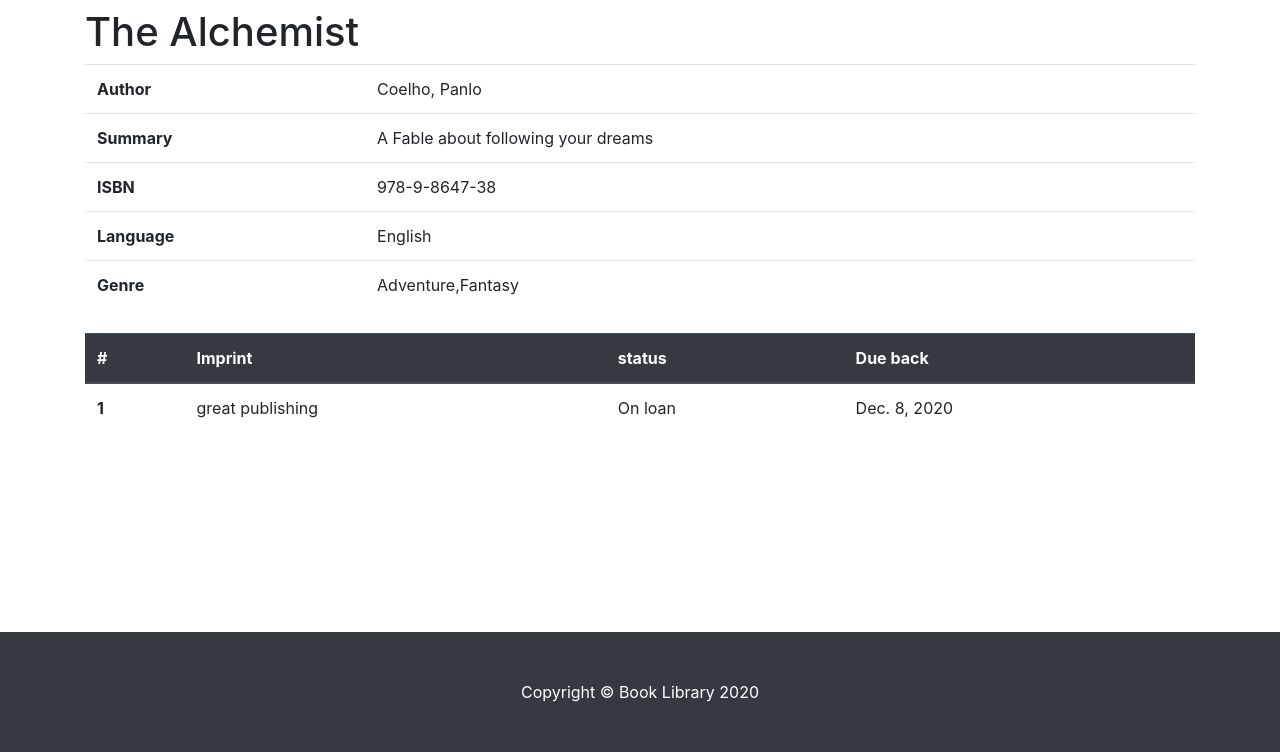
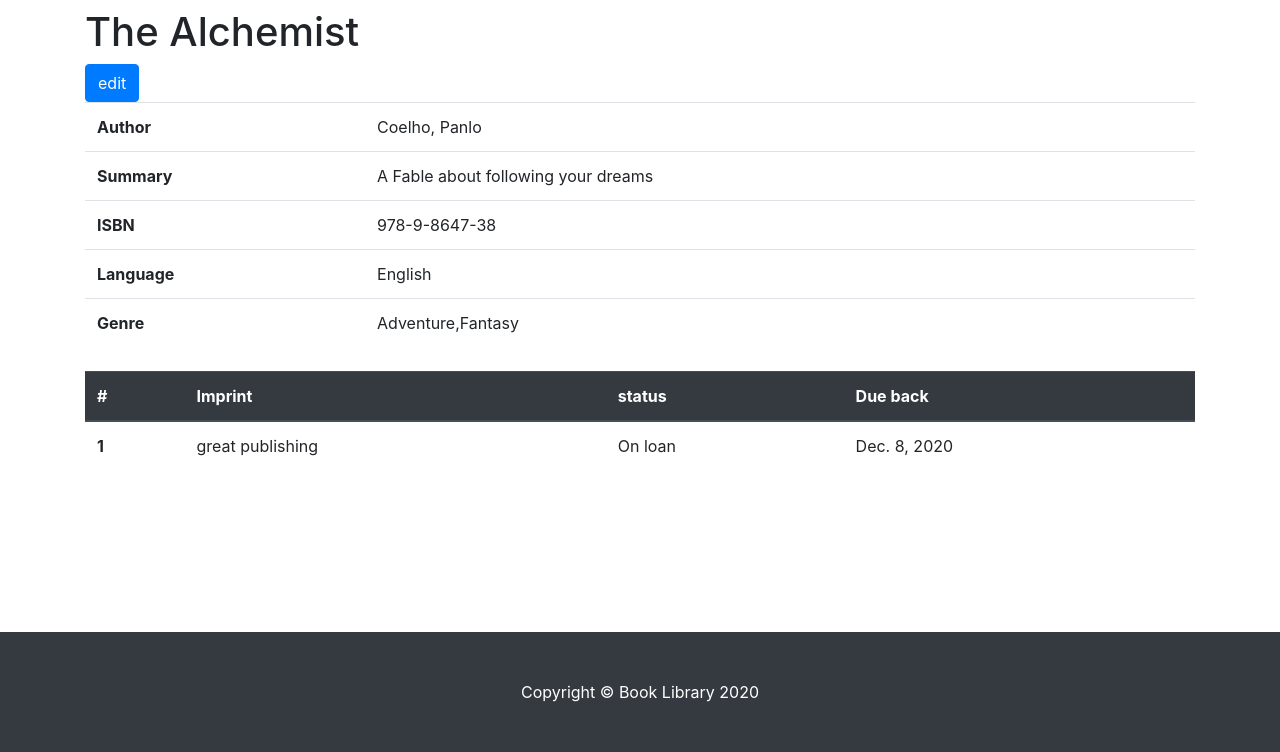
Before and after one commit to rootz491/Book-Library, a Django app: page /catalog/book/1/ in a window 1280 px wide. Shown: the part 72-824 px from the top of the page. Run offline with Django 3.2, Linux system fonts and the light colour scheme; a user stored in the database is signed in; data comes from the database, SQL or seed files in the repository; both versions use the stored data as it was after the commit; some libraries are stand-ins or nearby versions.

Commit message:
added permission based features

```diff
--- a/catalog/models.py
+++ b/catalog/models.py
@@ -1,7 +1,7 @@
 from django.db import models
 from django.urls import reverse
+from django.contrib.auth.models import User
 import uuid  # Required for unique book instances
-from django.contrib.auth.models import User
 from datetime import date
 
 # Create your models here.
@@ -58,6 +58,9 @@ class Book(models.Model):
 
         language = models.ForeignKey(Language, on_delete=models.SET_NULL, null=True)
 
+        class Meta:
+            permissions = (("can_edit_book", "edit book's data"),)
+
         def __str__(self):
                 return self.title
 
--- a/catalog/templates/catalog/detail_book.html
+++ b/catalog/templates/catalog/detail_book.html
@@ -30,6 +30,11 @@
             <th scope="col">Genre</th>
             <td>{{ book.genre.all|join:',' }}</td>
         </tr>
+        {% if perms.catalog.can_edit_book %}
+            <tr>
+                <a class="btn btn-primary" href="{% url 'catalog:update' book.pk %}">edit</a>
+            </tr>
+        {% endif %}
         </table>
     </div>
 
--- a/catalog/urls.py
+++ b/catalog/urls.py
@@ -9,4 +9,5 @@ urlpatterns = [
     path(r'book/<str:pk>/', views.BookDetailView.as_view(), name='detail'),
     path(r'mybooks/', views.LoanedBookByUser.as_view(), name='borrowed'),
     path('book/<uuid:pk>/renew/', views.renewBook, name='renew'),
+    path('book/<str:pk>/edit/', views.BookUpdateView.as_view(), name='update'),
 ]
--- a/catalog/views.py
+++ b/catalog/views.py
@@ -1,8 +1,10 @@
 from django.shortcuts import render, get_object_or_404, redirect
 from django.http import HttpResponse
 from django.views import generic
-from django.contrib.auth.mixins import LoginRequiredMixin
+from django.views.generic.edit import CreateView, UpdateView, DeleteView
+from django.contrib.auth.mixins import LoginRequiredMixin, PermissionRequiredMixin
 from django.contrib.auth.decorators import login_required, permission_required
+
 from .models import Book, BookInstance
 from .forms import RenewBookForm
 import datetime
@@ -44,15 +46,11 @@ class IndexView(LoginRequiredMixin, generic.ListView,):
         return Book.objects.all()[:3]
 
 
-
-
-
 class BookListView(LoginRequiredMixin, generic.ListView):
     login_url = 'login'
     model = Book
     template_name = 'catalog/books.html'
     context_object_name = 'books'
-
 
 
 class BookDetailView(LoginRequiredMixin, generic.DetailView):
@@ -95,3 +93,10 @@ def renewBook(request, pk):
     }
 
     return render(request, 'catalog/book_renew.html', context)
+
+
+class BookUpdateView(UpdateView, LoginRequiredMixin, PermissionRequiredMixin):
+    model = Book
+    login_url = 'login'
+    permission_required = ('can_edit_book',)
+    fields = '__all__'
```
Also changed, not shown: catalog/templates/catalog/book_form.html (added, +14 -0 lines), catalog/migrations/0007_auto_20201213_0620.py (added), catalog/migrations/0008_auto_20201213_0641.py (added), db.sqlite3.
